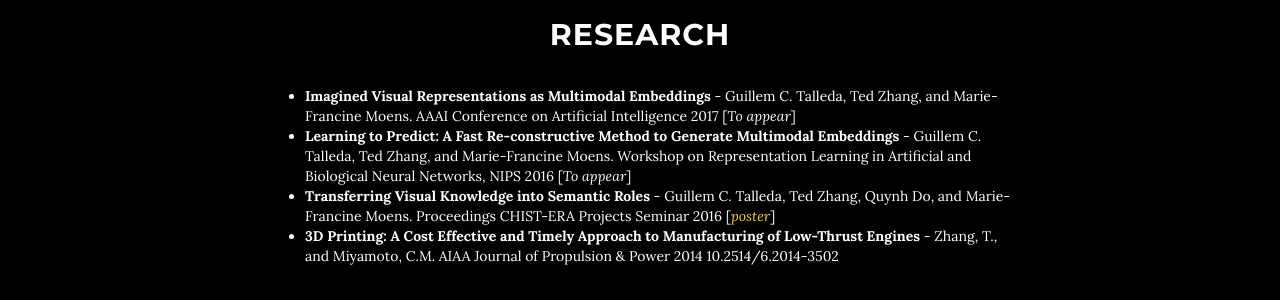
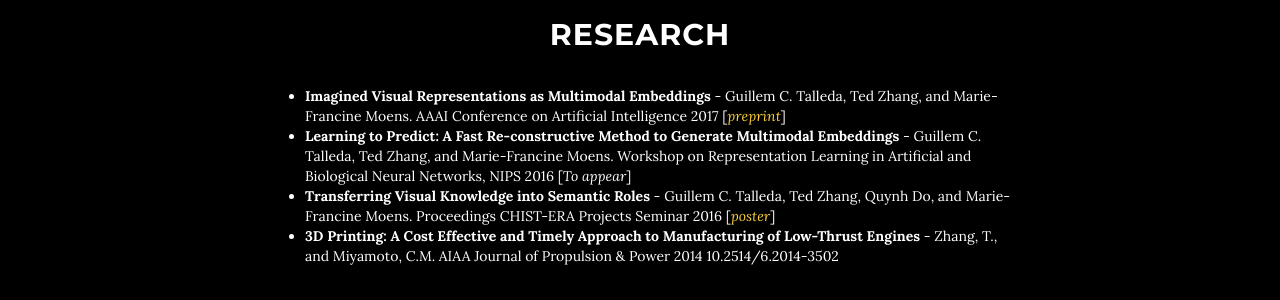
Before and after one commit to zted/zted.github.io, a Jekyll site: the page built from index.html, in a window 1280 px wide and 900 px high, scrolled down 1695 px. Shown: the part 153-453 px from the top of the window. Built offline with Jekyll 4.4.1, drawn with Linux system fonts in a browser that asks for light colours.

Commit message:
Adding preprint version of AAAI paper

```diff
--- a/2_research.html
+++ b/2_research.html
@@ -7,7 +7,7 @@
 <!--<img src="img/timeline/hopkins.jpg" alt="some_text" style="width:304px;height:228px;">-->
 <div align="left">
     <ul>
-        <li><strong>Imagined Visual Representations as Multimodal Embeddings</strong> - Guillem C. Talleda, Ted Zhang, and Marie-Francine Moens. AAAI Conference on Artificial Intelligence 2017   [<i>To appear<!--<a href="download/AAAI2017.pdf">preprint</a>--></i>]</li>
+        <li><strong>Imagined Visual Representations as Multimodal Embeddings</strong> - Guillem C. Talleda, Ted Zhang, and Marie-Francine Moens. AAAI Conference on Artificial Intelligence 2017   [<i><a href="download/AAAI2017.pdf">preprint</a></i>]</li>
         <li><strong>Learning to Predict: A Fast Re-constructive Method to Generate Multimodal Embeddings</strong> - Guillem C. Talleda, Ted Zhang, and Marie-Francine Moens. Workshop on Representation Learning in Artificial and Biological Neural Networks, NIPS 2016   [<i>To appear<!--<a href="download/NIPS2016.pdf">preprint</a>--></i>]</li>
         <li><strong>Transferring Visual Knowledge into Semantic Roles</strong> - Guillem C. Talleda, Ted Zhang, Quynh Do, and Marie-Francine Moens. Proceedings CHIST-ERA Projects Seminar 2016   [<i><a href="download/Bern2016.ppt">poster</a></i>]</li>
         <li><strong>3D Printing: A Cost Effective and Timely Approach to Manufacturing of Low-Thrust Engines</strong> - Zhang, T., and Miyamoto, C.M. AIAA Journal of Propulsion & Power 2014 10.2514/6.2014-3502</li>
```
